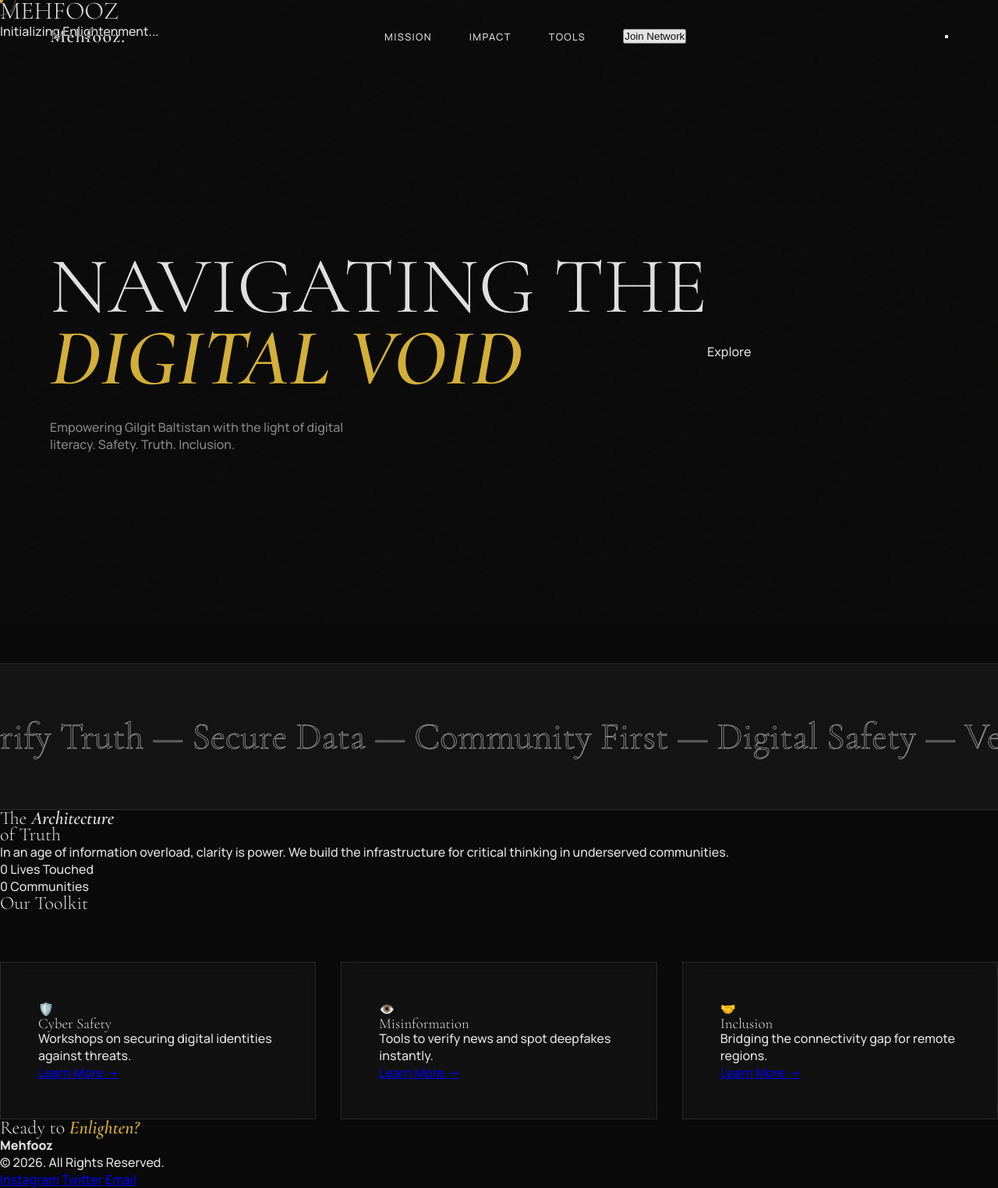
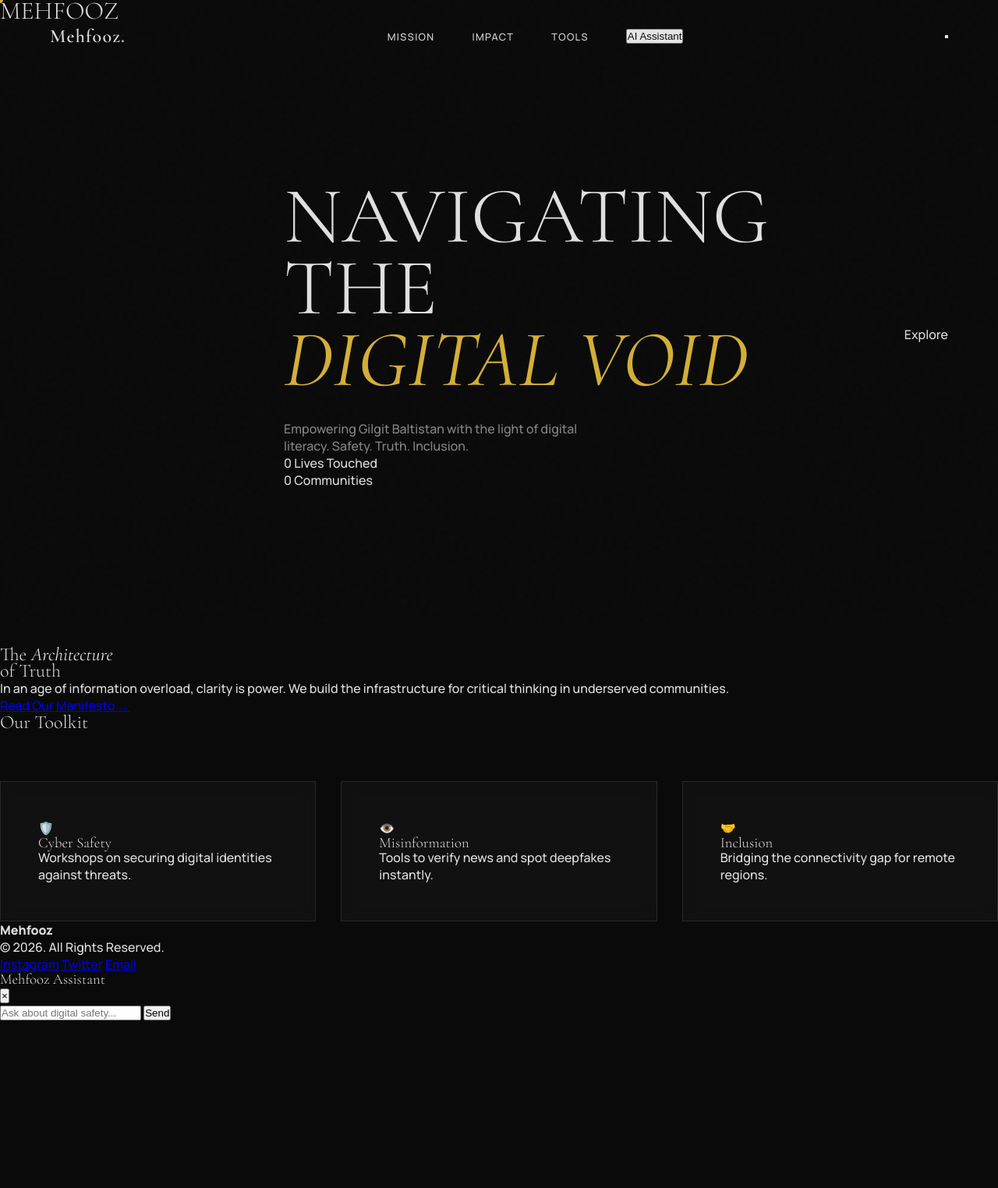
Before and after one commit to hasnainakber9/mehfooz, a plain HTML site: page index.html in a window 1280 px wide. Shown: the whole page at 78% size. After the commit the page ends 1309 px from the top, so only its background shows below. Drawn offline with nearby package versions, Linux system fonts and the light colour scheme; a script that the page names is missing.

Commit message:
Update index.html

```diff
--- a/index.html
+++ b/index.html
@@ -3,11 +3,13 @@
 <head>
     <meta charset="UTF-8">
     <meta name="viewport" content="width=device-width, initial-scale=1.0">
-    <title>Mehfooz | The Digital Enlightenment</title>
+    <title>Mehfooz | Digital Enlightenment</title>
+
+    <meta name="description" content="Empowering Gilgit Baltistan with digital literacy and safety.">
 
     <link rel="preconnect" href="https://fonts.googleapis.com">
     <link rel="preconnect" href="https://fonts.gstatic.com" crossorigin>
-    <link href="https://fonts.googleapis.com/css2?family=Cormorant+Garamond:ital,wght@0,300;0,600;1,600&family=Manrope:wght@300;500;800&display=swap" rel="stylesheet">
+    <link href="https://fonts.googleapis.com/css2?family=Cormorant+Garamond:ital,wght@0,300;0,600;1,400&family=Manrope:wght@300;500;800&display=swap" rel="stylesheet">
 
     <link rel="stylesheet" href="style.css">
 </head>
@@ -15,36 +17,35 @@
 
     <div class="noise-overlay"></div>
 
-    <div class="cursor-dot" id="cursor-dot"></div>
-    <div class="cursor-circle" id="cursor-circle"></div>
+    <div id="cursor-dot" class="cursor-dot"></div>
+    <div id="cursor-light" class="cursor-light"></div>
 
-    <div class="loader-curtain" id="loader">
+    <div id="loadingScreen" class="loader-curtain">
         <div class="loader-content">
             <h1 class="loader-logo">MEHFOOZ</h1>
-            <div class="loader-line"></div>
-            <p class="loader-status">Initializing Enlightenment...</p>
+            <div class="loading-bar-wrapper">
+                <div class="loading-bar"></div>
+            </div>
         </div>
     </div>
 
     <nav class="fixed-nav">
-        <div class="nav-logo">Mehfooz<span class="dot">.</span></div>
+        <div class="nav-logo">Mehfooz<span class="highlight-gold">.</span></div>
         <div class="nav-menu">
-            <a href="#mission" class="nav-link magnetic" data-strength="20"><span>Mission</span></a>
-            <a href="#impact" class="nav-link magnetic" data-strength="20"><span>Impact</span></a>
-            <a href="#tools" class="nav-link magnetic" data-strength="20"><span>Tools</span></a>
-            <button class="btn-primary magnetic" data-strength="30">Join Network</button>
+            <a href="#mission" class="nav-link magnetic" data-strength="20">Mission</a>
+            <a href="#impact" class="nav-link magnetic" data-strength="20">Impact</a>
+            <a href="#tools" class="nav-link magnetic" data-strength="20">Tools</a>
+            <button id="open-bot-demo-approach" class="btn-primary magnetic" data-strength="40">AI Assistant</button>
         </div>
-        <button class="menu-toggle magnetic" aria-label="Menu">
-            <span></span><span></span>
-        </button>
+        <button id="mobile-nav-toggle" class="menu-toggle magnetic"><span></span><span></span></button>
     </nav>
 
     <main id="main-content">
 
         <section class="hero-section">
-            <canvas id="hero-canvas"></canvas> <div class="container hero-container">
+            <canvas id="cosmicBackground"></canvas> <div class="hero-container">
                 <div class="hero-text-wrapper">
-                    <h1 class="hero-title">
+                    <h1 id="hero-headline" class="hero-title">
                         <span class="reveal-text">Navigating the</span><br>
                         <span class="reveal-text highlight-gold">Digital Void</span>
                     </h1>
@@ -52,20 +53,25 @@
                         Empowering Gilgit Baltistan with the light of digital literacy.
                         Safety. Truth. Inclusion.
                     </p>
+
+                    <div class="hero-stats reveal-text delay-2">
+                        <div class="stat-item">
+                            <span class="stat-number" id="user-counter">0</span>
+                            <span class="stat-label">Lives Touched</span>
+                        </div>
+                        <div class="stat-item">
+                            <span class="stat-number" id="platform-counter">0</span>
+                            <span class="stat-label">Communities</span>
+                        </div>
+                    </div>
                 </div>
             </div>
 
             <div class="scroll-indicator">
-                <span class="scroll-text">Explore</span>
-                <div class="scroll-line"></div>
+                <span>Explore</span>
+                <div class="line"></div>
             </div>
         </section>
-
-        <div class="marquee-section" data-speed="0.5">
-            <div class="marquee-track">
-                <span>Digital Safety — Verify Truth — Secure Data — Community First — Digital Safety — Verify Truth — Secure Data — Community First —</span>
-            </div>
-        </div>
 
         <section id="mission" class="split-section">
             <div class="container grid-2">
@@ -76,16 +82,7 @@
                     <p class="lead-text">
                         In an age of information overload, clarity is power. We build the infrastructure for critical thinking in underserved communities.
                     </p>
-                    <div class="stat-row">
-                        <div class="stat-item">
-                            <span class="stat-number" data-target="15000">0</span>
-                            <span class="stat-label">Lives Touched</span>
-                        </div>
-                        <div class="stat-item">
-                            <span class="stat-number" data-target="45">0</span>
-                            <span class="stat-label">Communities</span>
-                        </div>
-                    </div>
+                    <a href="#" class="arrow-link magnetic">Read Our Manifesto &rarr;</a>
                 </div>
             </div>
         </section>
@@ -98,42 +95,52 @@
                         <div class="card-icon">🛡️</div>
                         <h3>Cyber Safety</h3>
                         <p>Workshops on securing digital identities against threats.</p>
-                        <a href="#" class="arrow-link">Learn More -></a>
                     </article>
                     <article class="glass-card magnetic-card">
                         <div class="card-icon">👁️</div>
                         <h3>Misinformation</h3>
                         <p>Tools to verify news and spot deepfakes instantly.</p>
-                        <a href="#" class="arrow-link">Learn More -></a>
                     </article>
                     <article class="glass-card magnetic-card">
                         <div class="card-icon">🤝</div>
                         <h3>Inclusion</h3>
                         <p>Bridging the connectivity gap for remote regions.</p>
-                        <a href="#" class="arrow-link">Learn More -></a>
                     </article>
                 </div>
             </div>
         </section>
 
         <footer class="main-footer">
-            <div class="container">
-                <h2 class="footer-cta">Ready to <span class="highlight-gold">Enlighten?</span></h2>
-                <div class="footer-grid">
-                    <div class="footer-col">
+            <div class="container footer-flex">
+                <div class="footer-brand">
                     <h4>Mehfooz</h4>
                     <p>© 2026. All Rights Reserved.</p>
                 </div>
-                    <div class="footer-col">
+                <div class="footer-links">
                     <a href="#" class="magnetic">Instagram</a>
                     <a href="#" class="magnetic">Twitter</a>
                     <a href="#" class="magnetic">Email</a>
                 </div>
             </div>
-            </div>
         </footer>
 
     </main>
+
+    <div id="bot-modal" class="modal hidden">
+        <div class="modal-backdrop" id="modal-backdrop"></div>
+        <div class="modal-content glass-panel">
+            <div class="modal-header">
+                <h3>Mehfooz Assistant</h3>
+                <button id="close-bot-demo" class="close-btn magnetic">×</button>
+            </div>
+            <div id="modal-chat-log" class="chat-log">
+                </div>
+            <form id="chat-form" class="chat-input-area">
+                <input type="text" id="chat-input" placeholder="Ask about digital safety..." autocomplete="off">
+                <button type="submit" class="send-btn magnetic">Send</button>
+            </form>
+        </div>
+    </div>
 
     <script src="https://unpkg.com/@studio-freight/lenis@1.0.29/dist/lenis.min.js"></script>
     <script src="https://cdnjs.cloudflare.com/ajax/libs/gsap/3.12.2/gsap.min.js"></script>
```
Lines whose indentation alone changed are shown as unchanged.
